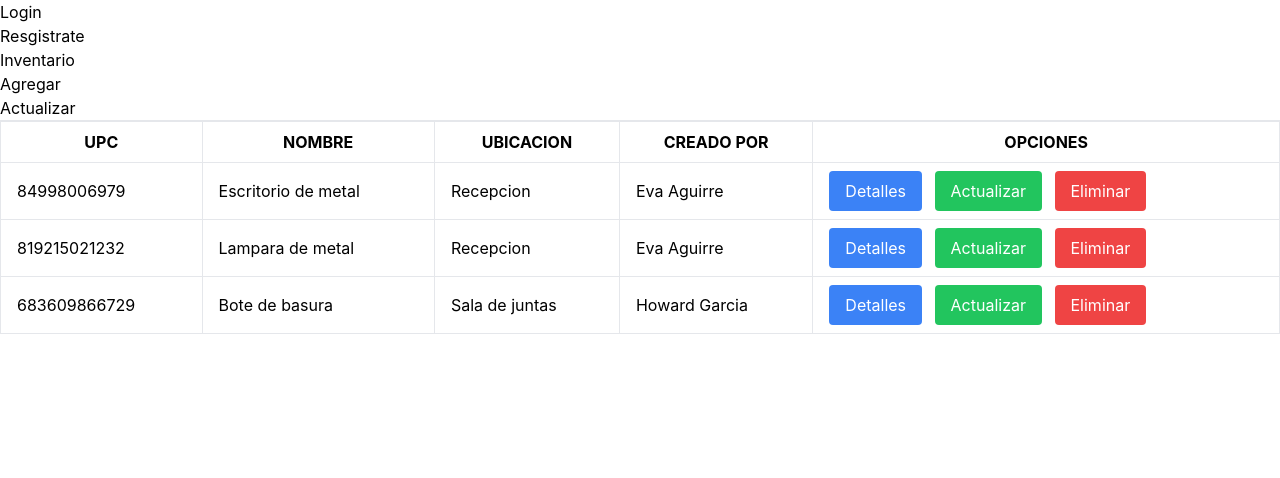
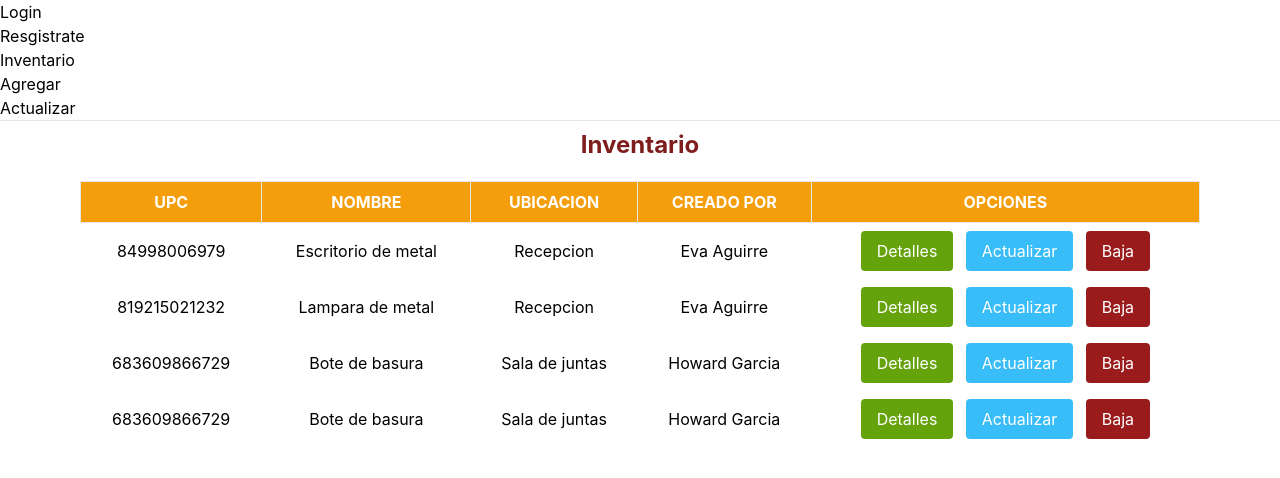
Before and after one commit to LeUwUr/c4inventario, a React (Create React App) app: page /inventory in a window 1280 px wide. Shown: the top 478 px of the page. Built offline with nearby package versions, Linux system fonts and the light colour scheme.

Commit message:
Implementada la primera parte del diseño en la página principal de inventario junto con un bucle.

```diff
--- a/src/Table.jsx
+++ b/src/Table.jsx
@@ -19,39 +19,56 @@ function InventoryTable() {
       NOMBRE: "Bote de basura",
       UBICACION: "Sala de juntas",
       CREADO_POR: "Howard Garcia"
+    },
+    {
+      UPC: "683609866729",
+      NOMBRE: "Bote de basura",
+      UBICACION: "Sala de juntas",
+      CREADO_POR: "Howard Garcia"
     }
     // ... add other items here
   ];
 
   return (
-    <table className="min-w-full bg-white">
+
+    <div className="w-full px-20 py-2">
+      <h1 className="text-2xl font-bold text-red-900 mb-5 text-center">
+        Inventario
+        </h1>
+      <table className="mx-auto min-w-full text-center bg-white">
         <thead>
           <tr>
-          <th className="py-2 px-4 border">UPC</th>
-          <th className="py-2 px-4 border">NOMBRE</th>
-          <th className="py-2 px-4 border">UBICACION</th>
-          <th className="py-2 px-4 border">CREADO POR</th>
-          <th className="py-2 px-4 border">OPCIONES</th>
+            <th className="py-2 px-4 border text-white bg-amber-500">UPC</th>
+            <th className="py-2 px-4 border text-white bg-amber-500">NOMBRE</th>
+            <th className="py-2 px-4 border text-white bg-amber-500">UBICACION</th>
+            <th className="py-2 px-4 border text-white bg-amber-500">CREADO POR</th>
+            <th className="py-2 px-4 border text-white bg-amber-500">OPCIONES</th>
           </tr>
         </thead>
         <tbody>
           {inventoryData.map((item) => (
             <tr key={item.UPC}>
-            <td className="py-2 px-4 border">{item.UPC}</td>
-            <td className="py-2 px-4 border">{item.NOMBRE}</td>
-            <td className="py-2 px-4 border">{item.UBICACION}</td>
-            <td className="py-2 px-4 border">{item.CREADO_POR}</td>
-            <td className="py-2 px-4 border">
-              <button className="bg-blue-500 text-white px-4 py-2 mr-2 rounded">
+              {Object.values(item).map((value, index) => (
+                <td
+                  key={index}
+                  className={`py-2 px-4 border-transparent ${
+                    index === 4 ? "text-center" : ""
+                  }`}
+                >
+                  {value}
+                </td>
+              ))}
+              <td className="py-2 px-4 border-transparent">
+                <button className="bg-lime-600 text-white px-4 py-2 mr-2 rounded">
                   Detalles
                 </button>{" "}
                 {/* Marked change */}
-              <button className="bg-green-500 text-white px-4 py-2 mr-2 rounded">
+                <button className="bg-sky-400 text-white px-4 py-2 mr-2 rounded">
                   Actualizar
                 </button>{" "}
                 {/* Marked change */}
-              <button className="bg-red-500 text-white px-4 py-2 rounded">
-                Eliminar
+                <button className="bg-red-800 text-white px-4 py-2 rounded">
+                  Baja
                 </button>{" "}
                 {/* Marked change */}
               </td>
@@ -59,6 +76,7 @@ function InventoryTable() {
           ))}
         </tbody>
       </table>
+    </div>
   );
 }
 
```
Lines whose indentation alone changed are shown as unchanged.
